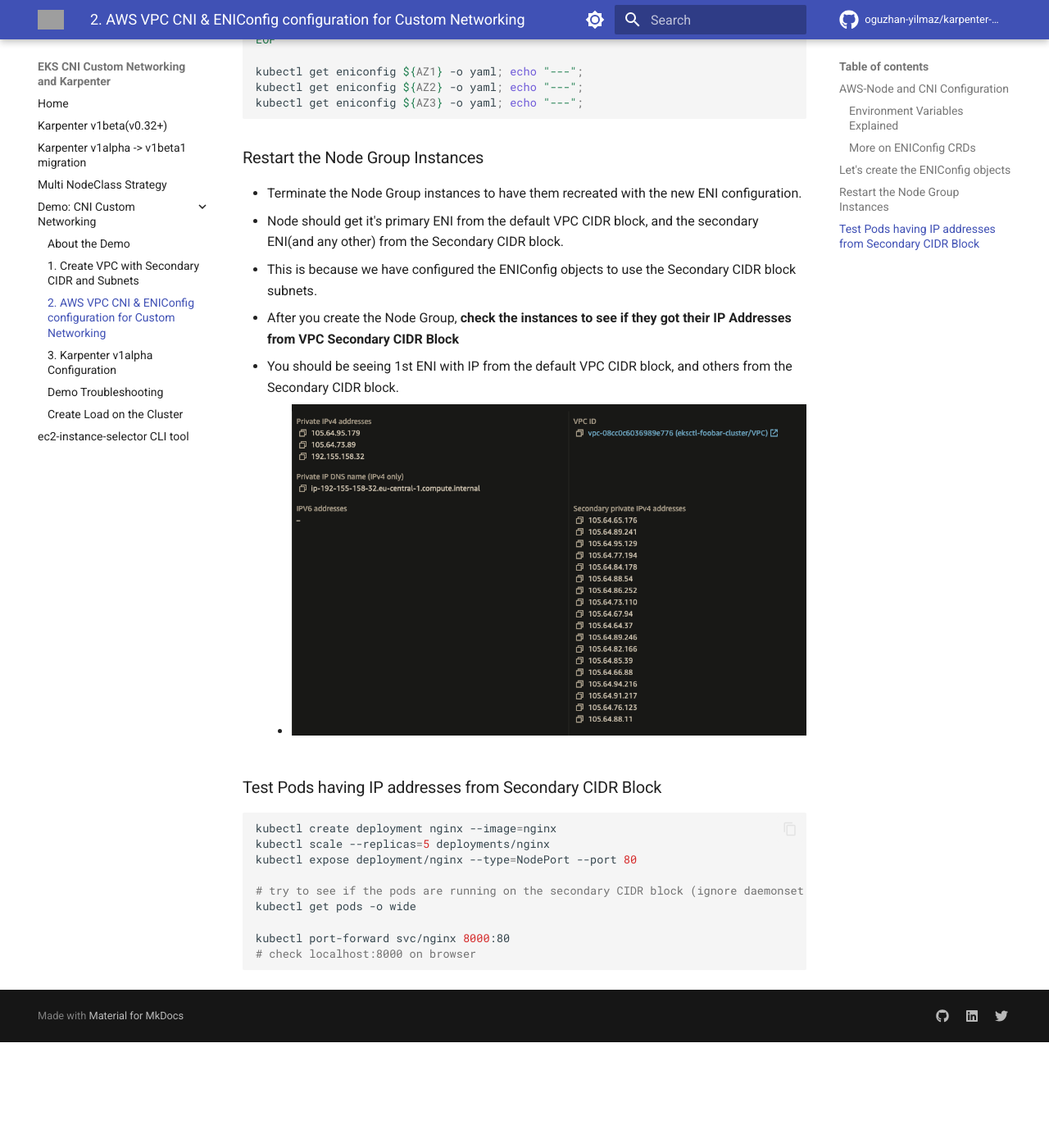
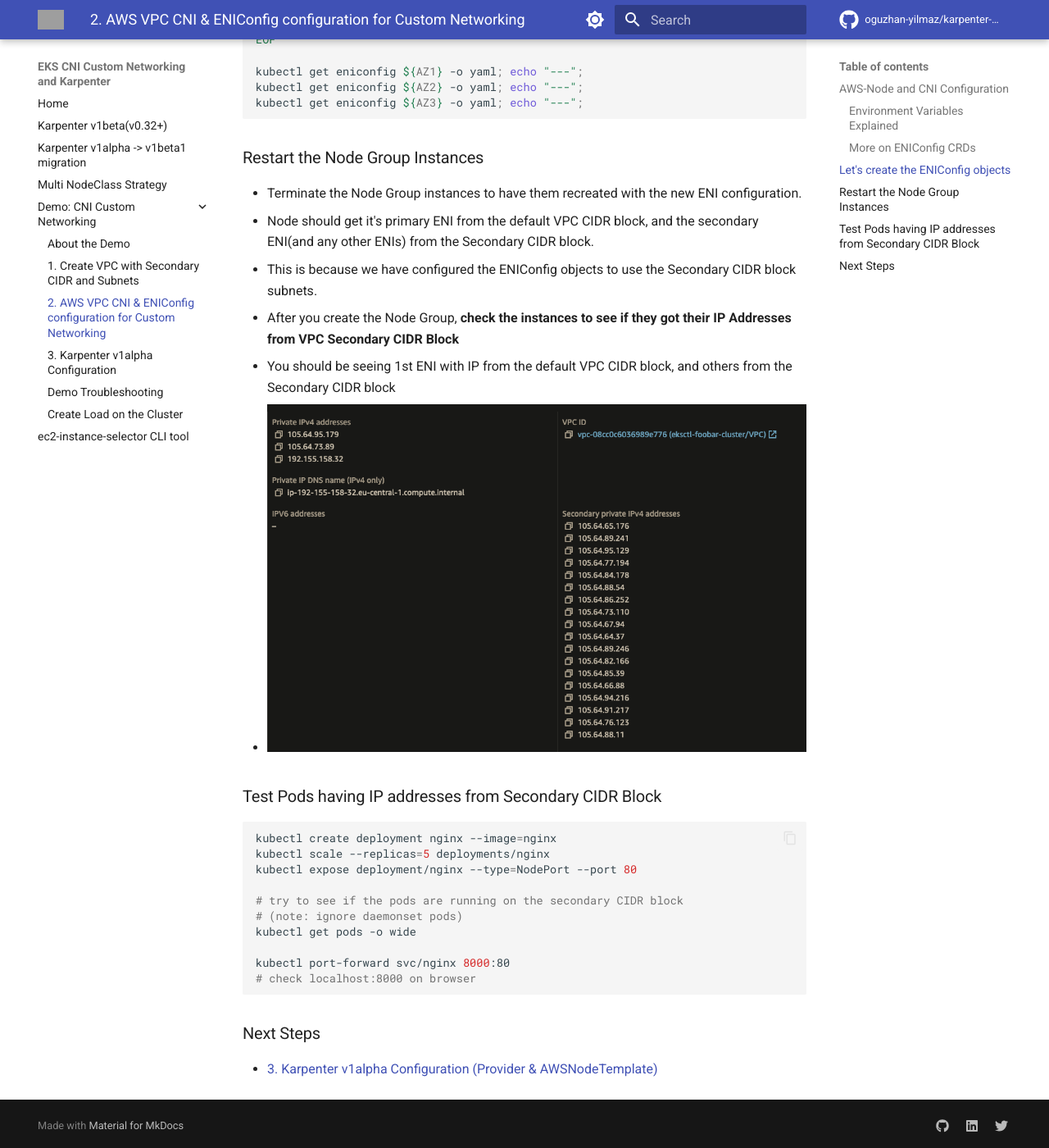
Before and after one commit to oguzhan-yilmaz/karpenter-eks-vpc-secondary-cidr, an MkDocs documentation site: the page built from docs/eksdemo-secondary-cidr-and-cni-custom-netwoking/2-aws-vpc-cni-configuration.md, in a window 1280 px wide and 1400 px high, scrolled down 2221 px. Shown: the whole window at 82% size. Built offline with MkDocs 1.6.1 and Material for MkDocs 9.7.7, drawn with Linux system fonts in a browser that asks for light colours; comment, search, counter and statistics services are not loaded; before the commit the page ends 3492 px from its top, so only the background shows below that; grey boxes are pictures that could not be loaded.

Commit message:
add next steps

````diff
--- a/docs/eksdemo-secondary-cidr-and-cni-custom-netwoking/2-aws-vpc-cni-configuration.md
+++ b/docs/eksdemo-secondary-cidr-and-cni-custom-netwoking/2-aws-vpc-cni-configuration.md
@@ -92,11 +92,11 @@
 ### Restart the Node Group Instances
 
 - Terminate the Node Group instances to have them recreated with the new ENI configuration.
-  - Node should get it's primary ENI from the default VPC CIDR block, and the secondary ENI(and any other) from the Secondary CIDR block.
+  - Node should get it's primary ENI from the default VPC CIDR block, and the secondary ENI(and any other ENIs) from the Secondary CIDR block.
   - This is because we have configured the ENIConfig objects to use the Secondary CIDR block subnets.
 - After you create the Node Group, **check the instances to see if they got their IP Addresses from VPC Secondary CIDR Block**
-- You should be seeing 1st ENI with IP from the default VPC CIDR block, and others from the Secondary CIDR block.
-    - ![Managed Node EC2 Instance should have ips](../images/managed-node-instance-ip-addrs-on-secondary-cidr.png)
+- You should be seeing 1st ENI with IP from the default VPC CIDR block, and others from the Secondary CIDR block
+  - ![Managed Node EC2 Instance should have ips](../images/managed-node-instance-ip-addrs-on-secondary-cidr.png)
 
 
 ### Test Pods having IP addresses from Secondary CIDR Block
@@ -106,9 +106,15 @@
 kubectl scale --replicas=5 deployments/nginx
 kubectl expose deployment/nginx --type=NodePort --port 80
 
-# try to see if the pods are running on the secondary CIDR block (ignore daemonset pods)
+# try to see if the pods are running on the secondary CIDR block
+# (note: ignore daemonset pods)
 kubectl get pods -o wide
 
 kubectl port-forward svc/nginx 8000:80
 # check localhost:8000 on browser
 ```
+
+
+### Next Steps
+
+- [3. Karpenter v1alpha Configuration (Provider & AWSNodeTemplate)](3-karpenter-v1alpha-configuration.md)
````
Also changed, not shown: docs/eksdemo-secondary-cidr-and-cni-custom-netwoking/1-vpc-secondary-cidr-and-subnets.md (+5 -0 lines).
